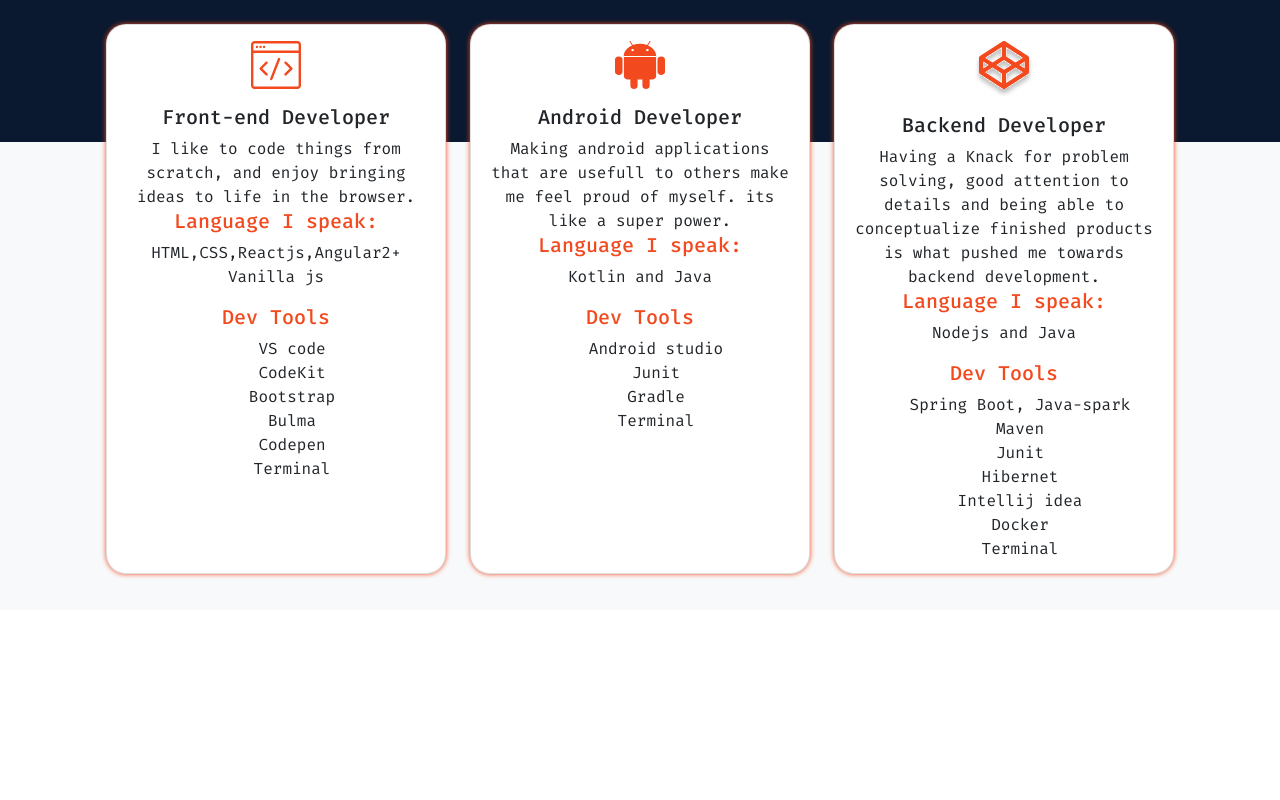
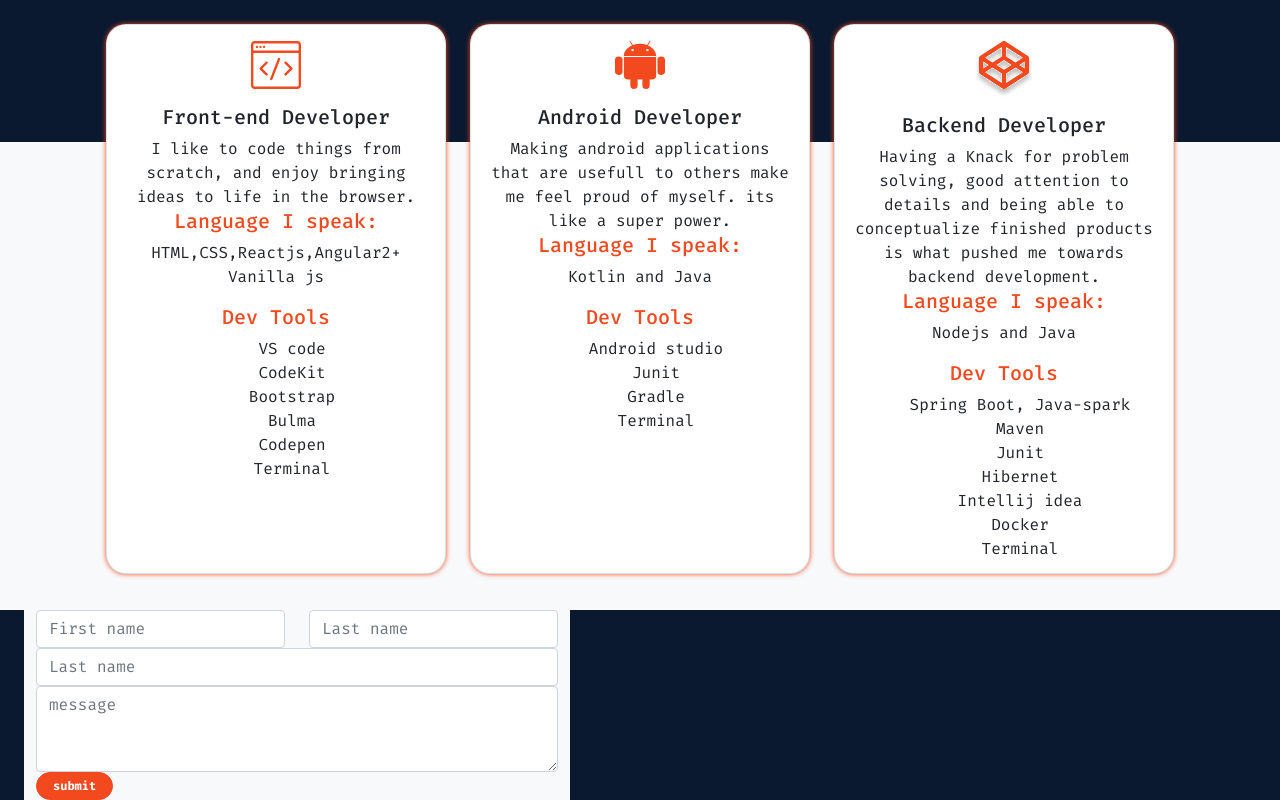
Before and after one commit to saretoduncan/improved_porfolio, a React (Create React App) app: page / in a window 1280 px wide. Shown: the part 1877-2677 px from the top of the page. Before the commit the page ends 2487 px from the top, so only its background shows below. Built offline with nearby package versions, Linux system fonts and the light colour scheme; a web font is replaced by a local one.

Commit message:
modify messaging form

```diff
--- a/src/components/contact_component/ContactMe.js
+++ b/src/components/contact_component/ContactMe.js
@@ -1,6 +1,56 @@
 import React from "react";
 import "./contactMe.css";
+import Button from "../buttons_component/Button";
 const ContactMe = () => {
-  return <div class='container-fluid contactBackground'></div>;
+  const sendMessage = (event) => {
+    event.preventDefault();
+    console.log("hello duncan");
+  };
+  return (
+    <div className='container-fluid contactBackground'>
+      <div className='container row'>
+        <div className='col-md-6 bg-light'>
+          <form onSubmit={sendMessage}>
+            <div className='row'>
+              <div className='col'>
+                <input
+                  type='text'
+                  className='form-control'
+                  placeholder='First name'
+                  aria-label='First name'
+                />
+              </div>
+              <div className='col'>
+                <input
+                  type='text'
+                  className='form-control'
+                  placeholder='Last name'
+                  aria-label='Last name'
+                />
+              </div>
+            </div>
+            <div>
+              <input
+                type='text'
+                className='form-control'
+                placeholder='Last name'
+                aria-label='Last name'
+              />
+            </div>
+            <div>
+              <textarea
+                class='form-control'
+                id='exampleFormControlTextarea1'
+                placeholder='message'
+                rows='3'
+              ></textarea>
+            </div>
+            <Button type='submit' btnName={"submit"}></Button>
+          </form>
+        </div>
+        <div className='col-md-6 '></div>
+      </div>
+    </div>
+  );
 };
 export default ContactMe;
--- a/src/components/contact_component/contactMe.css
+++ b/src/components/contact_component/contactMe.css
@@ -0,0 +1,3 @@
+.contactBackground{
+    background-color: #0A192F;
+}
```
